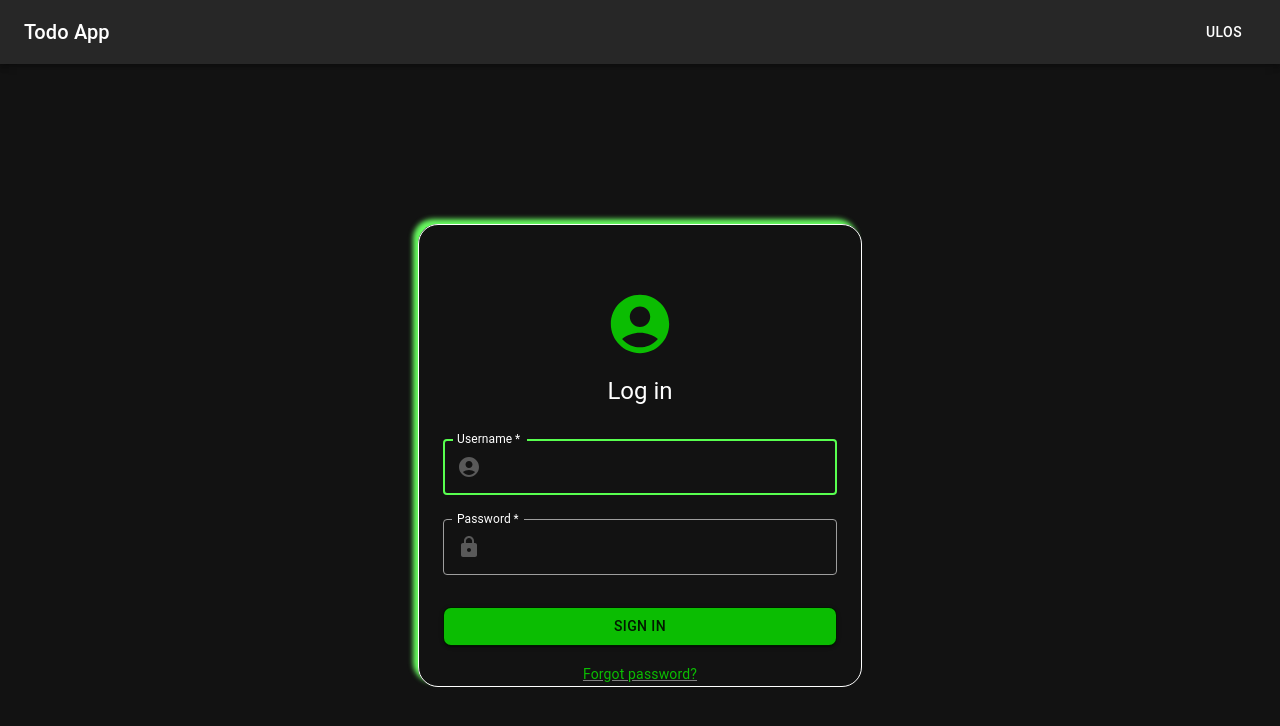
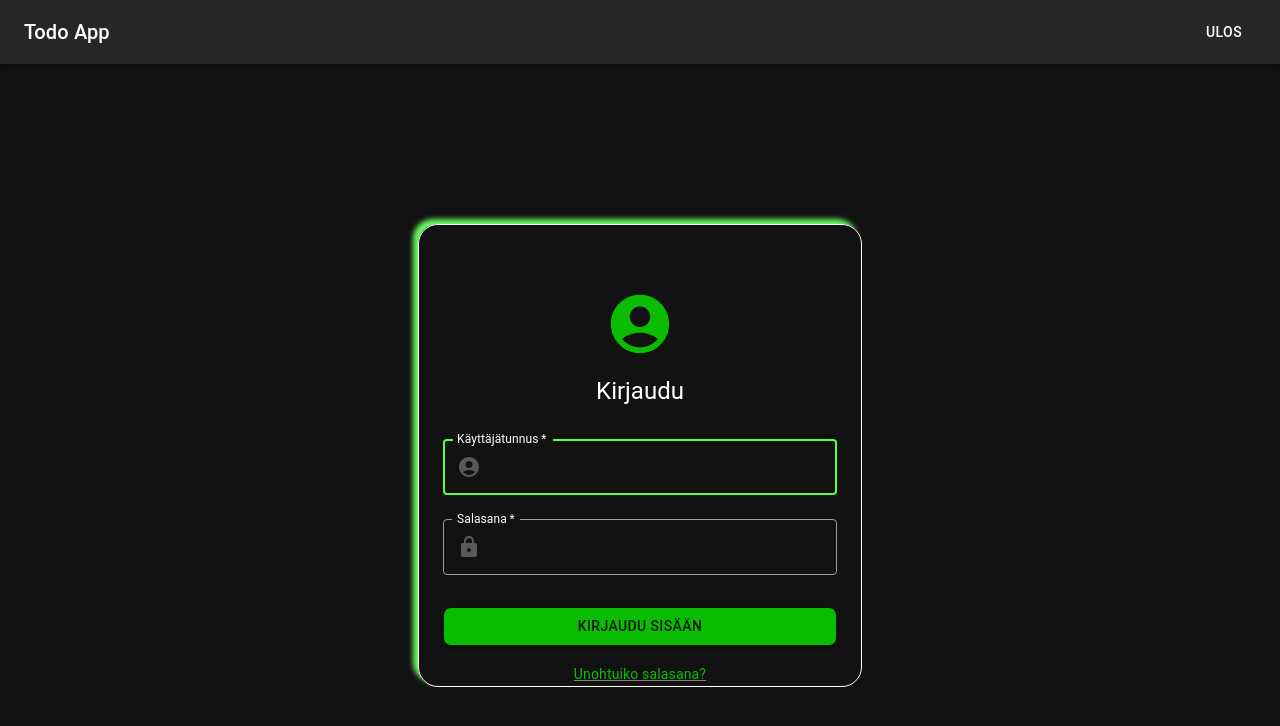
Before and after one commit to Timo-Turtiainen/todo-app, a React (Vite) app in the folder client/: page / in a window 1280 px wide. Shown: the top 726 px of the page. Built offline with nearby package versions, Linux system fonts and the light colour scheme; no server answers.

Commit message:
cleaning

```diff
--- a/client/src/App.jsx
+++ b/client/src/App.jsx
@@ -26,6 +26,7 @@ function App() {
   useEffect(() => {
     dispatch(initialTodos())
   }, [dispatch])
+
   return (
     <Box>
       <Header />
--- a/client/src/components/LoginForm.jsx
+++ b/client/src/components/LoginForm.jsx
@@ -84,7 +84,7 @@ const LoginForm = () => {
       >
         <AccountCircle sx={{ fontSize: '70px', color: '#0bbd02' }} />
         <Typography component='h1' variant='h5' sx={{ mt: 2 }}>
-          Log in
+          Kirjaudu
         </Typography>
         <Box component='form' sx={{ mt: 2, width: '100%' }} noValidate>
           <CustomTextField
@@ -92,7 +92,7 @@ const LoginForm = () => {
             required
             fullWidth
             id='username'
-            label='Username'
+            label='Käyttäjätunnus'
             name='username'
             autoComplete='username'
             autoFocus
@@ -110,7 +110,7 @@ const LoginForm = () => {
             required
             fullWidth
             name='password'
-            label='Password'
+            label='Salasana'
             type='password'
             id='password'
             autoComplete='current-password'
@@ -134,7 +134,7 @@ const LoginForm = () => {
             }}
             onClick={handleLogin}
           >
-            Sign In
+            Kirjaudu sisään
           </Button>
           <Typography component='div' align='center'>
             <Link
@@ -146,8 +146,9 @@ const LoginForm = () => {
               href='#'
               variant='body2'
             >
-              Forgot password?
+              Unohtuiko salasana?
             </Link>
+            {/** ADD Link "create " */}
           </Typography>
         </Box>
       </Box>
--- a/client/src/components/TaskCounter.jsx
+++ b/client/src/components/TaskCounter.jsx
@@ -13,6 +13,7 @@ const TaskCounter = ({ todos }) => {
   const totalTaskCount = todos.length
 
   const taskColor = completedTasksCount === totalTaskCount ? '#0bbd02' : '#fff'
+
   return (
     <Typography
       height={2}
--- a/client/src/reducers/todoSlice.jsx
+++ b/client/src/reducers/todoSlice.jsx
@@ -1,9 +1,10 @@
 import { createSlice } from '@reduxjs/toolkit'
 import todoService from '../service/todoService'
 
+const initialState = []
 const todoSlice = createSlice({
   name: 'todo',
-  initialState: [],
+  initialState: initialState,
   reducers: {
     setTodos(state, action) {
       return action.payload
@@ -18,9 +19,6 @@ const todoSlice = createSlice({
     modifyTodo(state, action) {
       const id = action.payload.id
       return state.map((todo) => (todo.id !== id ? todo : action.payload))
-    },
-    setSelectedTodo(state, action) {
-      state.selectedTodo = action.payload
     },
   },
 })
@@ -53,12 +51,6 @@ export const deleteTodo = (todo, token) => {
   }
 }
 
-export const {
-  appendTodo,
-  setTodos,
-  removeTodo,
-  modifyTodo,
-  selectedTodo,
-  setSelectedTodo,
-} = todoSlice.actions
+export const { appendTodo, setTodos, removeTodo, modifyTodo } =
+  todoSlice.actions
 export default todoSlice.reducer
```
Also changed, not shown: client/src/components/TodoItem.jsx (+0 -105 lines).
